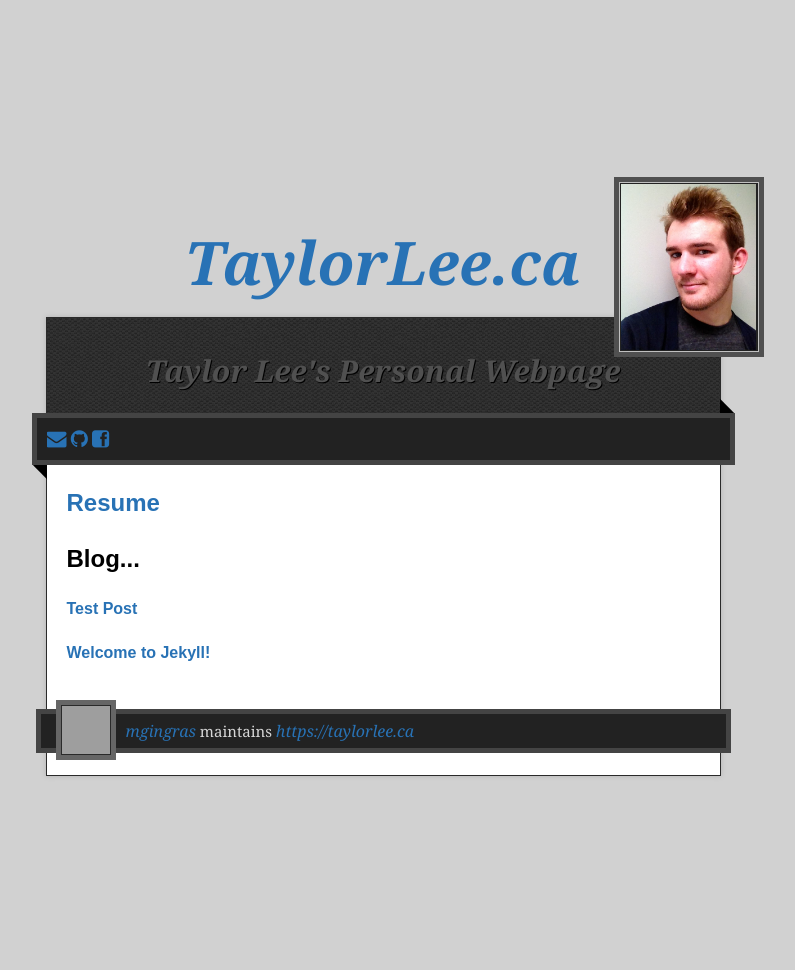
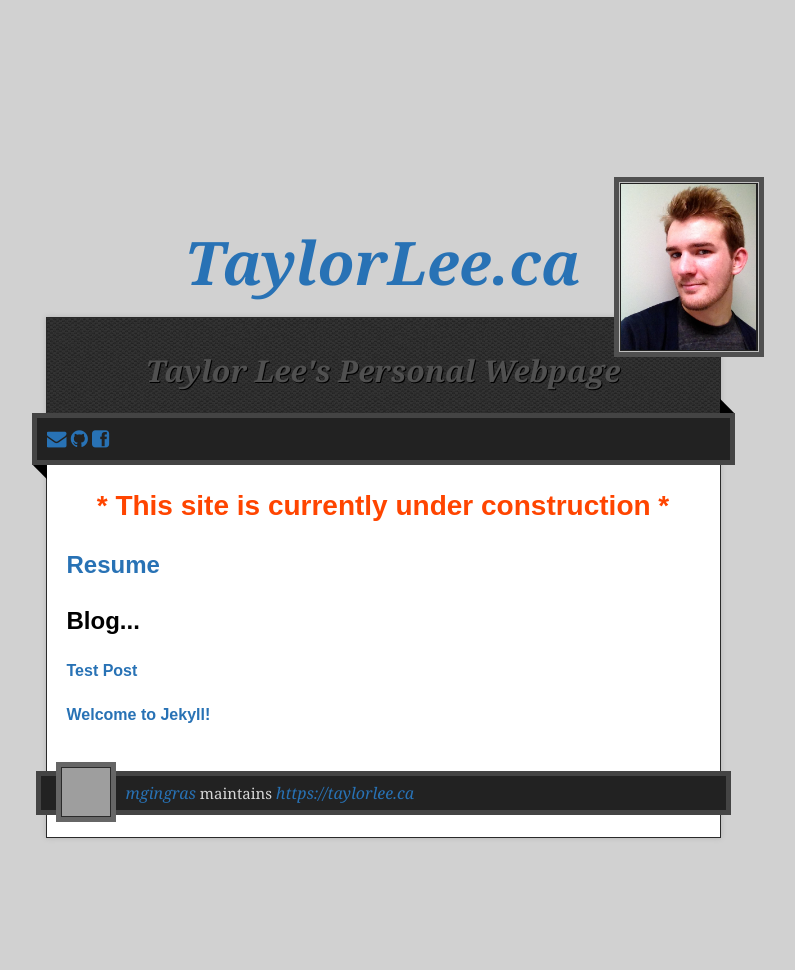
Before and after one commit to Rusty14/Rusty14.github.io, a Jekyll site: the page built from index.html, in a window 1280 px wide. Shown: the whole page, without its empty margins (257-1052 px from the left). Built offline with Jekyll 4.4.1, drawn with Linux system fonts in a browser that asks for light colours; nearby versions of some CDN libraries; Markdown is read by kramdown in place of the engine named in the settings; before the commit the page ends 908 px from its top, so only the background shows below that; grey boxes are pictures that could not be loaded.

Commit message:
site under construction

```diff
--- a/_includes/home.html
+++ b/_includes/home.html
@@ -1,4 +1,4 @@
-
+<H1 style="text-align: center;color: orangered; "> * This site is currently under construction *</H1>
 <h2><a href="/Resume">Resume</a></h2>
 <h2>Blog...</h2>
 
--- a/_layouts/home.html
+++ b/_layouts/home.html
@@ -2,7 +2,7 @@
 <html>
 <head>
   <style>
-img.head
+img.headshot
 {
 position:relative;
 left:575px;
@@ -18,16 +18,15 @@ z-index:1;
 }
 </style>
   {% include head.html %}
-
 </head>
 <body>
 
   <div class="wrapper">
     <header>
-      <img class="head" src="/images/IMG_01.jpg";
+      <img class="headshot" src="/images/IMG_01.jpg";
        style=" width: 20%;"
        alt="Oh no! where am I?">
-    <img class="headback" style="background-color: #222;width:140px;height:170px;border:5px solid rgb(80,80,80)">
+      <img class="headback" style="background-color: #222;width:140px;height:170px;border:5px solid rgb(80,80,80)">
       <h1 class="title"><a href="/">{{ site.name }}</a></h1>
     </header>
     <div id="container">
```
